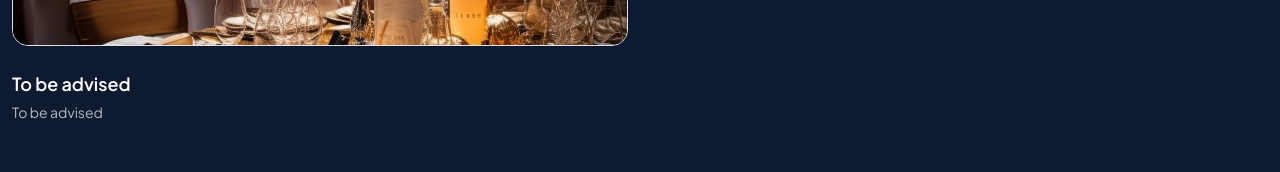
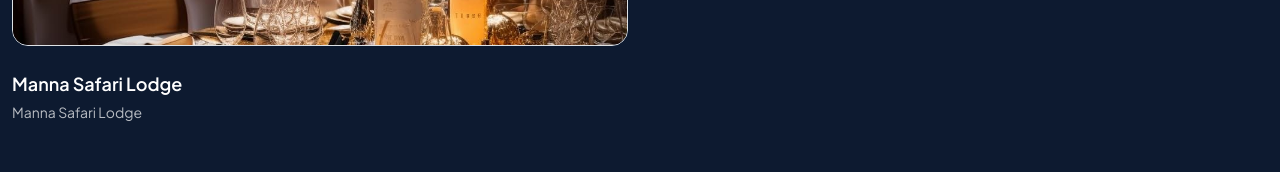
Before and after one commit to cyberflacxx/robokorda-invitation, a Next.js app: page /invite/sample-dambu-token in a window 1280 px wide. Shown: the part 1982-2154 px from the top of the page. Built offline with nearby package versions, Linux system fonts and the light colour scheme; no server answers; the database is empty.

Commit message:
Update invitation location and website redirect

```diff
--- a/src/app/admin/guests/page.tsx
+++ b/src/app/admin/guests/page.tsx
@@ -194,7 +194,7 @@
 
   const copyMessage = async (guest: Guest) => {
     const link = `${baseUrl}/invite/${guest.inviteToken}`;
-    const message = `Hi ${guest.fullName}!\nI hope that you're well. Please find details about the event here. RSVP code is ${guest.rsvpCode}. Looking forward to seeing you.\n${link}`;
+    const message = `Hi ${guest.fullName}!\nI hope that you're well. Please find details about the event at Manna Safari Lodge here. RSVP code is ${guest.rsvpCode}. Looking forward to seeing you.\n${link}`;
     await navigator.clipboard.writeText(message);
     toast.success("Invite message copied");
   };
@@ -343,7 +343,7 @@
             {guests.map((guest) => {
               const link = `${baseUrl}/invite/${guest.inviteToken}`;
               const message = encodeURIComponent(
-                `Hi ${guest.fullName}! I hope that you're well. Please find details about the event here. RSVP code is ${guest.rsvpCode}. Looking forward to seeing you. ${link}`,
+                `Hi ${guest.fullName}! I hope that you're well. Please find details about the event at Manna Safari Lodge here. RSVP code is ${guest.rsvpCode}. Looking forward to seeing you. ${link}`,
               );
               return (
                 <article key={guest.id} className="rounded-xl border border-brand-gold/20 bg-brand-black/25 p-3">
@@ -400,7 +400,7 @@
               {guests.map((guest) => {
                 const link = `${baseUrl}/invite/${guest.inviteToken}`;
                 const message = encodeURIComponent(
-                  `Hi ${guest.fullName}! I hope that you're well. Please find details about the event here. RSVP code is ${guest.rsvpCode}. Looking forward to seeing you. ${link}`,
+                  `Hi ${guest.fullName}! I hope that you're well. Please find details about the event at Manna Safari Lodge here. RSVP code is ${guest.rsvpCode}. Looking forward to seeing you. ${link}`,
                 );
                 const menuSummary = [
                   guest.selectedStarter?.name,
--- a/src/app/admin/settings/page.tsx
+++ b/src/app/admin/settings/page.tsx
@@ -21,8 +21,8 @@
   eventName: "Robokorda 10th Anniversary",
   eventDate: "2026-09-13",
   eventTime: "18:00",
-  venueName: "Robokorda Innovation Centre",
-  venueAddress: "Harare, Zimbabwe",
+  venueName: "Manna Safari Lodge",
+  venueAddress: "Manna Safari Lodge",
   dressCode: "Formal / Corporate Elegant",
   theme: "Celebrating 10 Years of Innovation",
   heroImageUrl: "",
--- a/src/app/api/invite/[token]/route.ts
+++ b/src/app/api/invite/[token]/route.ts
@@ -26,8 +26,8 @@
       eventName: "Robokorda 10th Anniversary",
       eventDate: "2026-09-13T00:00:00.000Z",
       eventTime: "18:00",
-      venueName: "Robokorda Innovation Centre",
-      venueAddress: "Harare, Zimbabwe",
+      venueName: "Manna Safari Lodge",
+      venueAddress: "Manna Safari Lodge",
       dressCode: "Formal / Corporate Elegant",
       theme: "Celebrating 10 Years of Innovation",
       heroImageUrl: null,
--- a/src/app/layout.tsx
+++ b/src/app/layout.tsx
@@ -19,7 +19,7 @@
 
 export const metadata: Metadata = {
   title: "Robokorda 10th Anniversary Invitations",
-  description: "Private invitation and RSVP platform for Robokorda's 10th Anniversary.",
+  description: "Private invitation and RSVP platform for Robokorda's 10th Anniversary at Manna Safari Lodge.",
 };
 
 export default function RootLayout({
--- a/src/components/invite/invite-client.tsx
+++ b/src/components/invite/invite-client.tsx
@@ -245,6 +245,7 @@
 }
 
 export function InviteClient({ token }: { token: string }) {
+  const redirectUrl = "https://robokorda-africa.com/";
   const currentYear = new Date().getFullYear();
   const [data, setData] = useState<InvitePayload | null>(null);
   const [loading, setLoading] = useState(true);
@@ -297,6 +298,17 @@
     const timer = setInterval(tick, 1000);
     return () => clearInterval(timer);
   }, [data?.settings?.eventDate, data?.settings?.eventTime]);
+
+  useEffect(() => {
+    if (!data || loading || error || data.guest.rsvpStatus === "PENDING") return;
+
+    // Redirect guests to the main RoboKorda Africa website after viewing the invitation.
+    const timer = window.setTimeout(() => {
+      window.location.href = redirectUrl;
+    }, 5000);
+
+    return () => window.clearTimeout(timer);
+  }, [data, error, loading, redirectUrl]);
 
   const heroImage = useMemo(
     () => data?.gallery.find((img) => img.isHero)?.imageUrl || data?.settings?.heroImageUrl || curatedImages.hero,
@@ -434,7 +446,7 @@
             {[
               { icon: faCalendarDays, label: "Date", value: new Date(data.settings?.eventDate ?? "2026-09-13").toDateString() },
               { icon: faClock, label: "Time", value: data.settings?.eventTime ?? "18:00" },
-              { icon: faLocationDot, label: "Venue", value: "To be advised", sub: "To be advised" },
+              { icon: faLocationDot, label: "Venue", value: data.settings?.venueName ?? "Manna Safari Lodge", sub: data.settings?.venueAddress ?? "Manna Safari Lodge" },
             ].map(({ icon, label, value, sub }) => (
               <div key={label} className="col-12 col-md-6 col-lg-4">
                 <div className="d-flex align-items-start gap-3 rounded-2xl border border-white/10 bg-white/5 p-4 backdrop-blur">
@@ -481,8 +493,8 @@
           <div className="row g-4">
             <div className="col-12 col-lg-6">
               <img src={curatedImages.venue[2]} alt="Venue" className="h-64 w-full rounded-2xl object-cover border border-white/10" />
-              <p className="mt-4 text-lg font-semibold">To be advised</p>
-              <p className="mt-1 text-sm text-brand-paper/70">To be advised</p>
+              <p className="mt-4 text-lg font-semibold">{data.settings?.venueName ?? "Manna Safari Lodge"}</p>
+              <p className="mt-1 text-sm text-brand-paper/70">{data.settings?.venueAddress ?? "Manna Safari Lodge"}</p>
             </div>
             <div className="col-12 col-lg-6">
               <div className="space-y-4">
--- a/src/lib/email.ts
+++ b/src/lib/email.ts
@@ -28,11 +28,12 @@
 }
 
 function htmlTemplate(params: InvitationEmailParams): string {
-  const { guestName, eventName, rsvpCode, inviteLink, eventDate } = params;
+  const { guestName, eventName, rsvpCode, inviteLink, eventDate, venueName, venueAddress } = params;
   const firstName = guestName.split(" ")[0];
   const dateDisplay = eventDate
     ? new Date(eventDate).toLocaleDateString("en-GB", { weekday: "long", year: "numeric", month: "long", day: "numeric" })
     : "";
+  const venueDisplay = venueName || venueAddress || "Manna Safari Lodge";
 
   return `<!DOCTYPE html>
 <html lang="en">
@@ -78,6 +79,10 @@
                 Use this code when you open your invitation to confirm your attendance and choose your preferred meal for each course (starter, main, and dessert).
               </p>
 
+              <p style="margin:0 0 24px;color:#4a5568;font-size:15px;line-height:1.7;">
+                Venue: <strong>${venueDisplay}</strong>
+              </p>
+
               <!-- CTA Button -->
               <table width="100%" cellpadding="0" cellspacing="0" style="margin:0 0 28px;">
                 <tr>
@@ -100,7 +105,7 @@
           <tr>
             <td style="background:#0B1F3A;padding:24px 40px;text-align:center;">
               <p style="margin:0 0 4px;color:#D4AF37;font-size:14px;font-weight:600;">${eventName}</p>
-              <p style="margin:0;color:#bcccdc;font-size:13px;">Venue: To be advised</p>
+              <p style="margin:0;color:#bcccdc;font-size:13px;">Venue: ${venueDisplay}</p>
             </td>
           </tr>
 
@@ -119,7 +124,8 @@
 
   const firstName = params.guestName.split(" ")[0];
   const senderAppName = getSenderAppName();
-  const text = `Hi ${firstName}!\nI hope that you're well. Please find details about ${params.eventName} here. RSVP code is ${params.rsvpCode}. Looking forward to seeing you.\n${params.inviteLink}`;
+  const venueDisplay = params.venueName || params.venueAddress || "Manna Safari Lodge";
+  const text = `Hi ${firstName}!\nI hope that you're well. Please find details about ${params.eventName} here. Venue: ${venueDisplay}. RSVP code is ${params.rsvpCode}. Looking forward to seeing you.\n${params.inviteLink}`;
 
   const transporter = buildTransporter();
 
```
Also changed, not shown: prisma/seed.ts (+4 -4 lines).
